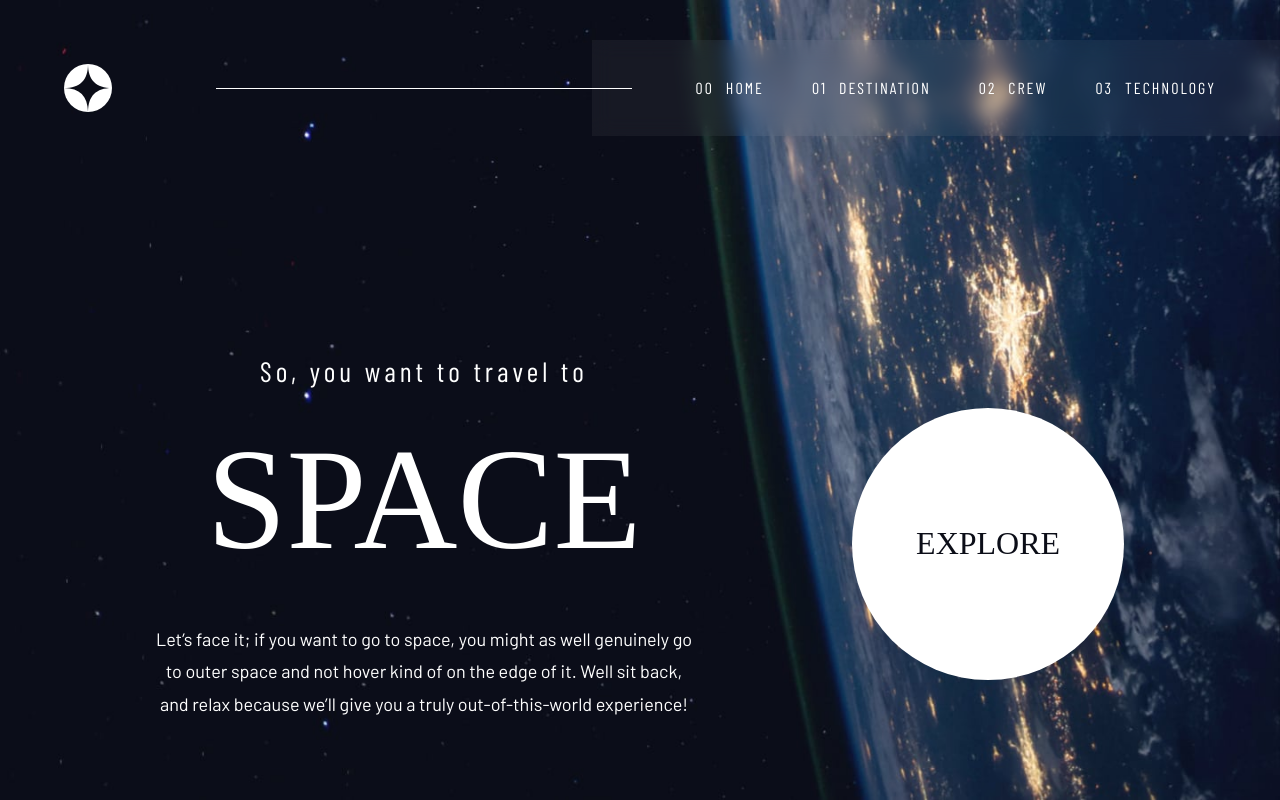
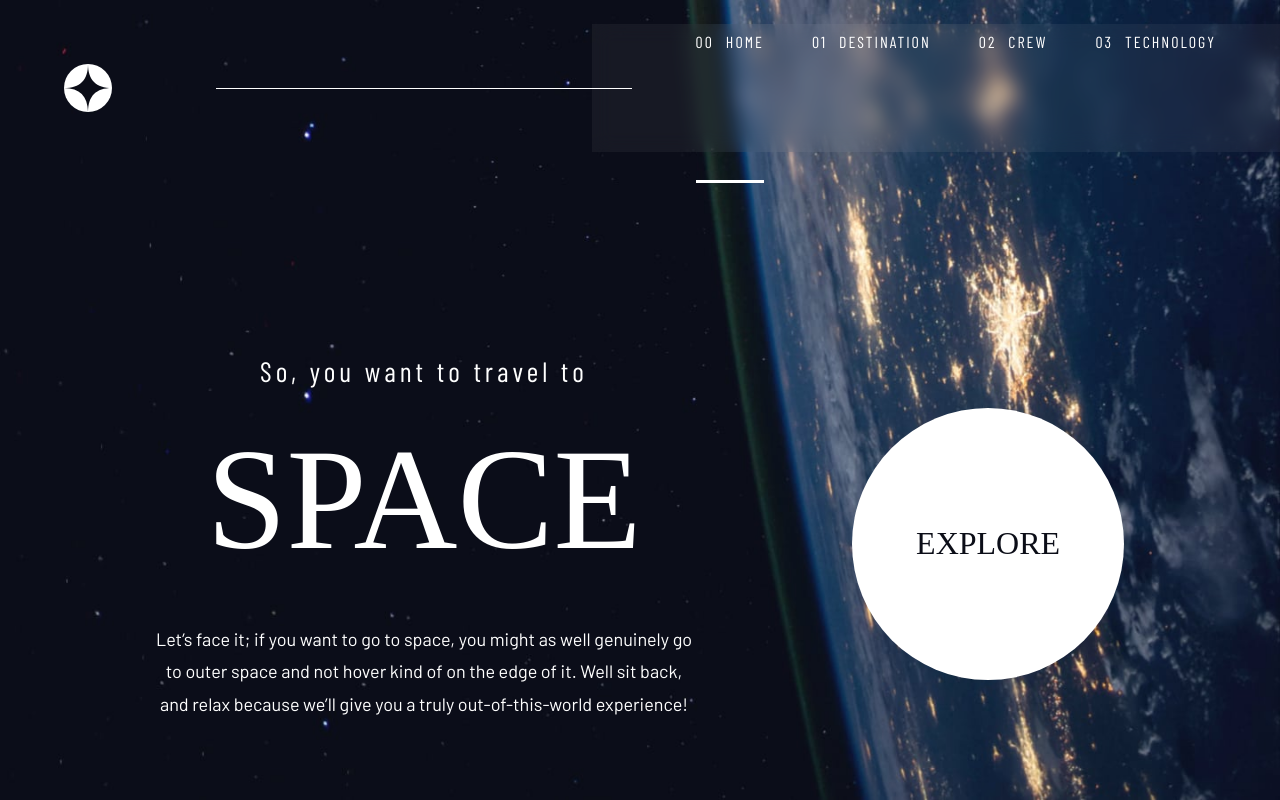
Before and after one commit to aleks540/space-tourism-website-react, a React (Create React App) app: page / in a window 1280 px wide. Built offline with nearby package versions, Linux system fonts and the light colour scheme; a web font is replaced by a local one.

Commit message:
navBar Active style

```diff
--- a/src/components/buttons/BtnExplore.jsx
+++ b/src/components/buttons/BtnExplore.jsx
@@ -2,9 +2,9 @@ import React, { useState } from 'react';
 import styled from 'styled-components';
 
 const BtnExplore = () => {
-    const [isActive, setIsActive] = useState(true);
+  const [isActive, setIsActive] = useState(true);
 
-    const Button = styled.button`
+  const Button = styled.button`
         width: 272px;
   height: 272px;
   border-radius: 50%;
@@ -17,21 +17,15 @@ const BtnExplore = () => {
   transition: all 0.4s ease-in-out;
 padding:0;
   &:hover {
-    outline: 88px solid  rgba(255, 255, 255, 0.1);;
+   box-shadow: 0px 0px 0px 50px rgba(255, 255, 255, 0.1);
+   /*  outline: 88px solid  rgba(255, 255, 255, 0.1); */
   }
    `;
 
+  return (
+    <Button className='text-preset-4 '>EXPLORE</Button>
 
-
-
-
-
-
-
-    return (
-        <Button className='text-preset-4 '>EXPLORE</Button>
-
-    )
+  )
 }
 
 export default BtnExplore
--- a/src/components/navbar/NavBar.scss
+++ b/src/components/navbar/NavBar.scss
@@ -102,11 +102,12 @@
 /*  Tablet View */
 @media (min-width: 768px) {
 
-    //algemeine regeln ab tavlet view
+    //algemeine Regeln ab tablet view
     nav {
         padding: 0 var(--space400);
         align-content: center;
-        height: 96px;
+        /* height: 96px; */
+
 
         ul {
             display: flex;
@@ -114,13 +115,22 @@
             flex-direction: row;
             gap: var(--space600);
 
+
+            li {
+
+                a {
+                    text-decoration: none;
+                    color: #fff;
+                    display: flex;
+                    gap: var(--space150);
+
+                }
+            }
+
         }
 
-        li a {
-            text-decoration: none;
-            color: #fff;
-            display: flex;
-            gap: var(--space150);
+        .linkHover {
+            height: 96px;
         }
     }
 
@@ -183,5 +193,21 @@
     nav {
         padding: 0 var(--space800);
 
+
+    }
+
+    .active {
+        position: relative;
+
+    }
+
+    .active::after {
+        content: "";
+        position: absolute;
+        left: 0;
+        bottom: -47px;
+        width: 100%;
+        height: 3px;
+        background-color: var(--white);
     }
 }
--- a/src/components/navbar/NavBarDesktop.jsx
+++ b/src/components/navbar/NavBarDesktop.jsx
@@ -11,6 +11,7 @@ const logo = (
         </Link>
     </div>
 );
+
 const NavBarDesktop = () => {
     return (
         <nav className='navDesk'>
--- a/src/components/navbar/NavLinks.jsx
+++ b/src/components/navbar/NavLinks.jsx
@@ -1,28 +1,32 @@
 import React from 'react'
 import { NavLink } from 'react-router-dom';
 import "./NavBar.scss";
+
+const activeLink = ({ isActive }) => (isActive ? "active" : "");
+
+
 
 const NavLinks = ({hideMenu}) => {
     return (
         <nav className="navLinks" aria-label="Main Navigation">
             <ul  >
                 <li onClick={hideMenu}>
-                    <NavLink to="/" >
+                    <NavLink to="/" className="activeLink linkHover">
                     <span className="textBold text-preset-8">00</span> <span className="text-preset-8">HOME</span>
 
                     </NavLink>
                 </li>
-                <li onClick={hideMenu}>
+                <li onClick={hideMenu} className="activeLink linkHover">
                     <NavLink to="/destination" >
                     <span className="textBold text-preset-8">01</span> <span className="text-preset-8">DESTINATION</span>
                     </NavLink>
                 </li>
-                <li onClick={hideMenu}>
+                <li onClick={hideMenu} className="activeLink linkHover">
                     <NavLink to="/crew" >
                     <span className="textBold text-preset-8">02</span> <span className="text-preset-8">CREW</span>
                     </NavLink>
                 </li>
-                <li onClick={hideMenu}>
+                <li onClick={hideMenu} className={activeLink}>
                     <NavLink to="/technology" >
                     <span className="textBold text-preset-8">03</span> <span className="text-preset-8">TECHNOLOGY</span>
 
```
